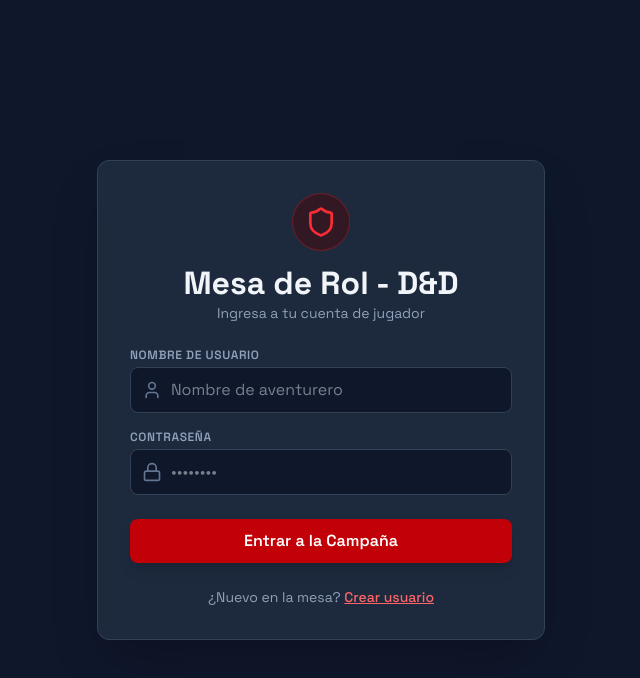
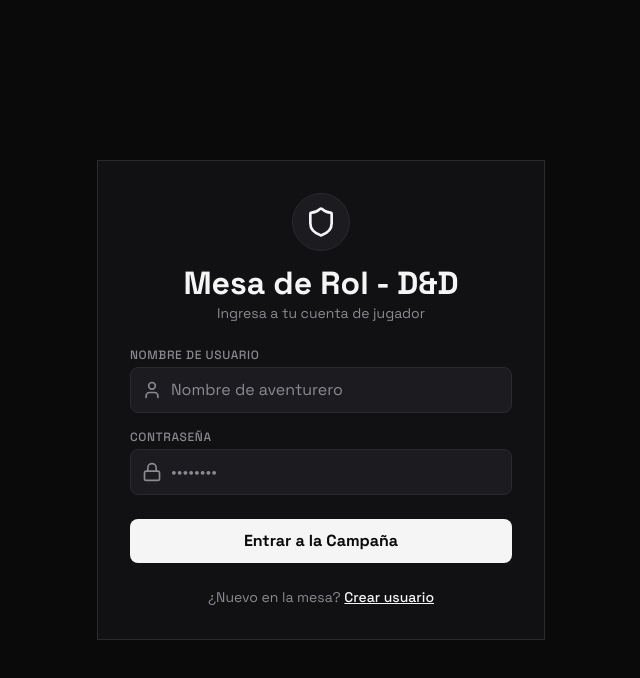
Before and after one commit to elelepeka2/DnDCS, a React app in the folder frontend/: page /login in a window 1280 px wide. Shown: the top 678 px of the page, without its empty margins (319-959 px from the left). Built offline with nearby package versions, Linux system fonts and the light colour scheme; no server answers; the HTML template or start-up script is replaced by a standard one.

Commit message:
feat(frontend): restyle login and register with design tokens

```diff
--- a/frontend/src/pages/Login.jsx
+++ b/frontend/src/pages/Login.jsx
@@ -28,33 +28,33 @@
   };
 
   return (
-    <div className="min-h-screen flex items-center justify-center bg-slate-900 px-4">
-      <div className="max-w-md w-full bg-slate-800 border border-slate-700 rounded-xl p-8 shadow-2xl">
+    <div className="min-h-screen flex items-center justify-center bg-ink-950 px-4">
+      <div className="max-w-md w-full bg-ink-900 border border-ink-700 p-8">
         <div className="flex flex-col items-center mb-6">
-          <div className="p-3 bg-red-950/50 border border-red-500/30 rounded-full mb-3 text-red-500">
+          <div className="p-3 bg-ink-800 border border-ink-700 rounded-pill mb-3 text-ink-50">
             <Shield className="w-8 h-8" />
           </div>
-          <h2 className="text-2xl font-bold text-slate-100">Mesa de Rol - D&D</h2>
-          <p className="text-slate-400 text-sm">Ingresa a tu cuenta de jugador</p>
+          <h2 className="text-2xl font-bold text-ink-50">Mesa de Rol - D&D</h2>
+          <p className="text-ink-400 text-sm">Ingresa a tu cuenta de jugador</p>
         </div>
 
         {error && (
-          <div className="mb-4 p-3 bg-red-900/30 border border-red-500/50 rounded-lg text-red-400 text-sm text-center">
+          <div className="mb-4 p-3 bg-signal-500/10 border border-signal-500/50 rounded-control text-signal-500 text-sm text-center">
             {error}
           </div>
         )}
 
         <form onSubmit={handleLogin} className="space-y-4">
           <div>
-            <label className="block text-xs font-semibold text-slate-400 uppercase tracking-wider mb-1">
+            <label className="block text-xs font-medium text-ink-400 uppercase tracking-wider mb-1">
               Nombre de Usuario
             </label>
             <div className="relative">
-              <User className="w-5 h-5 absolute left-3 top-1/2 -translate-y-1/2 text-slate-500" />
+              <User className="w-5 h-5 absolute left-3 top-1/2 -translate-y-1/2 text-ink-400" />
               <input
                 type="text"
                 placeholder="Nombre de aventurero"
-                className="w-full bg-slate-900 border border-slate-700 rounded-lg py-2.5 pl-10 pr-4 text-slate-200 focus:outline-none focus:border-red-500 transition-colors"
+                className="w-full bg-ink-800 border border-ink-700 rounded-control py-2.5 pl-10 pr-4 text-ink-50 placeholder:text-ink-400 focus:outline-none focus:border-ink-50 transition-colors"
                 value={username}
                 onChange={(e) => setUsername(e.target.value)}
                 required
@@ -63,15 +63,15 @@
           </div>
 
           <div>
-            <label className="block text-xs font-semibold text-slate-400 uppercase tracking-wider mb-1">
+            <label className="block text-xs font-medium text-ink-400 uppercase tracking-wider mb-1">
               Contraseña
             </label>
             <div className="relative">
-              <Lock className="w-5 h-5 absolute left-3 top-1/2 -translate-y-1/2 text-slate-500" />
+              <Lock className="w-5 h-5 absolute left-3 top-1/2 -translate-y-1/2 text-ink-400" />
               <input
                 type="password"
                 placeholder="••••••••"
-                className="w-full bg-slate-900 border border-slate-700 rounded-lg py-2.5 pl-10 pr-4 text-slate-200 focus:outline-none focus:border-red-500 transition-colors"
+                className="w-full bg-ink-800 border border-ink-700 rounded-control py-2.5 pl-10 pr-4 text-ink-50 placeholder:text-ink-400 focus:outline-none focus:border-ink-50 transition-colors"
                 value={password}
                 onChange={(e) => setPassword(e.target.value)}
                 required
@@ -81,15 +81,15 @@
 
           <button
             type="submit"
-            className="w-full mt-2 bg-red-700 hover:bg-red-600 text-white font-semibold py-2.5 rounded-lg shadow-lg hover:shadow-red-900/20 transition-all"
+            className="w-full mt-2 bg-ink-50 hover:bg-ink-200 text-ink-950 font-bold py-2.5 rounded-control transition-colors"
           >
             Entrar a la Campaña
           </button>
         </form>
 
-        <p className="mt-6 text-center text-sm text-slate-400">
+        <p className="mt-6 text-center text-sm text-ink-400">
           ¿Nuevo en la mesa?{' '}
-          <Link to="/register" className="text-red-400 hover:text-red-300 font-medium underline">
+          <Link to="/register" className="text-ink-50 hover:text-ink-200 font-medium underline">
             Crear usuario
           </Link>
         </p>
--- a/frontend/src/pages/Register.jsx
+++ b/frontend/src/pages/Register.jsx
@@ -35,33 +35,33 @@
   };
 
   return (
-    <div className="min-h-screen flex items-center justify-center bg-slate-900 px-4">
-      <div className="max-w-md w-full bg-slate-800 border border-slate-700 rounded-xl p-8 shadow-2xl">
+    <div className="min-h-screen flex items-center justify-center bg-ink-950 px-4">
+      <div className="max-w-md w-full bg-ink-900 border border-ink-700 p-8">
         <div className="flex flex-col items-center mb-6">
-          <div className="p-3 bg-red-950/50 border border-red-500/30 rounded-full mb-3 text-red-500">
+          <div className="p-3 bg-ink-800 border border-ink-700 rounded-pill mb-3 text-ink-50">
             <Shield className="w-8 h-8" />
           </div>
-          <h2 className="text-2xl font-bold text-slate-100">Registro de Jugador</h2>
-          <p className="text-slate-400 text-sm">Crea tu usuario para la campaña</p>
+          <h2 className="text-2xl font-bold text-ink-50">Registro de Jugador</h2>
+          <p className="text-ink-400 text-sm">Crea tu usuario para la campaña</p>
         </div>
 
         {error && (
-          <div className="mb-4 p-3 bg-red-900/30 border border-red-500/50 rounded-lg text-red-400 text-sm text-center">
+          <div className="mb-4 p-3 bg-signal-500/10 border border-signal-500/50 rounded-control text-signal-500 text-sm text-center">
             {error}
           </div>
         )}
 
         <form onSubmit={handleRegister} className="space-y-4">
           <div>
-            <label className="block text-xs font-semibold text-slate-400 uppercase tracking-wider mb-1">
+            <label className="block text-xs font-medium text-ink-400 uppercase tracking-wider mb-1">
               Nombre de Usuario
             </label>
             <div className="relative">
-              <User className="w-5 h-5 absolute left-3 top-1/2 -translate-y-1/2 text-slate-500" />
+              <User className="w-5 h-5 absolute left-3 top-1/2 -translate-y-1/2 text-ink-400" />
               <input
                 type="text"
                 placeholder="Ej: Aragorn99"
-                className="w-full bg-slate-900 border border-slate-700 rounded-lg py-2.5 pl-10 pr-4 text-slate-200 focus:outline-none focus:border-red-500 transition-colors"
+                className="w-full bg-ink-800 border border-ink-700 rounded-control py-2.5 pl-10 pr-4 text-ink-50 placeholder:text-ink-400 focus:outline-none focus:border-ink-50 transition-colors"
                 value={username}
                 onChange={(e) => setUsername(e.target.value)}
                 required
@@ -70,15 +70,15 @@
           </div>
 
           <div>
-            <label className="block text-xs font-semibold text-slate-400 uppercase tracking-wider mb-1">
+            <label className="block text-xs font-medium text-ink-400 uppercase tracking-wider mb-1">
               Contraseña
             </label>
             <div className="relative">
-              <Lock className="w-5 h-5 absolute left-3 top-1/2 -translate-y-1/2 text-slate-500" />
+              <Lock className="w-5 h-5 absolute left-3 top-1/2 -translate-y-1/2 text-ink-400" />
               <input
                 type="password"
                 placeholder="••••••••"
-                className="w-full bg-slate-900 border border-slate-700 rounded-lg py-2.5 pl-10 pr-4 text-slate-200 focus:outline-none focus:border-red-500 transition-colors"
+                className="w-full bg-ink-800 border border-ink-700 rounded-control py-2.5 pl-10 pr-4 text-ink-50 placeholder:text-ink-400 focus:outline-none focus:border-ink-50 transition-colors"
                 value={password}
                 onChange={(e) => setPassword(e.target.value)}
                 required
@@ -88,15 +88,15 @@
 
           <button
             type="submit"
-            className="w-full mt-2 bg-red-700 hover:bg-red-600 text-white font-semibold py-2.5 rounded-lg shadow-lg hover:shadow-red-900/20 transition-all"
+            className="w-full mt-2 bg-ink-50 hover:bg-ink-200 text-ink-950 font-bold py-2.5 rounded-control transition-colors"
           >
             Crear Cuenta
           </button>
         </form>
 
-        <p className="mt-6 text-center text-sm text-slate-400">
+        <p className="mt-6 text-center text-sm text-ink-400">
           ¿Ya tienes usuario?{' '}
-          <Link to="/login" className="text-red-400 hover:text-red-300 font-medium underline">
+          <Link to="/login" className="text-ink-50 hover:text-ink-200 font-medium underline">
             Inicia sesión aquí
           </Link>
         </p>
```
